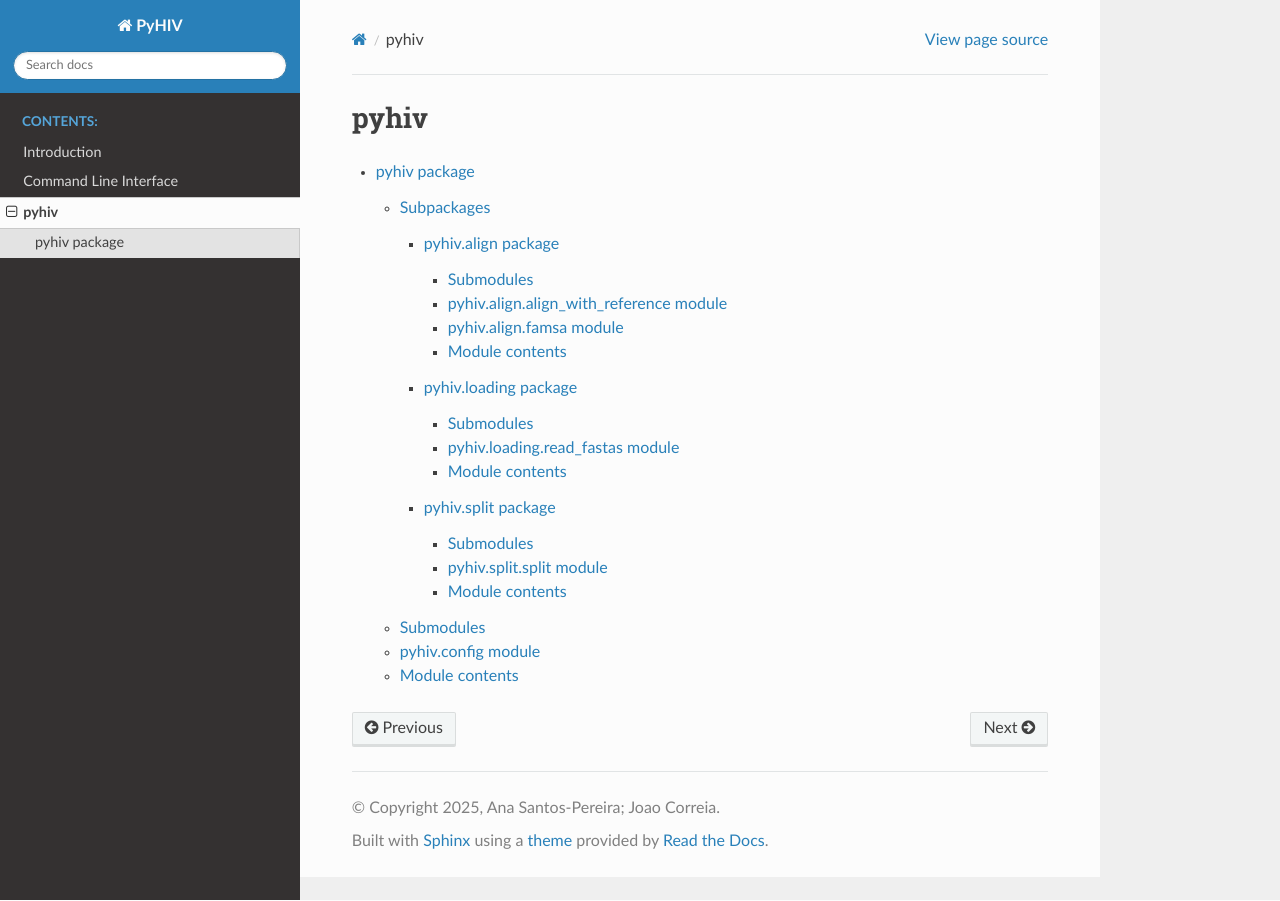
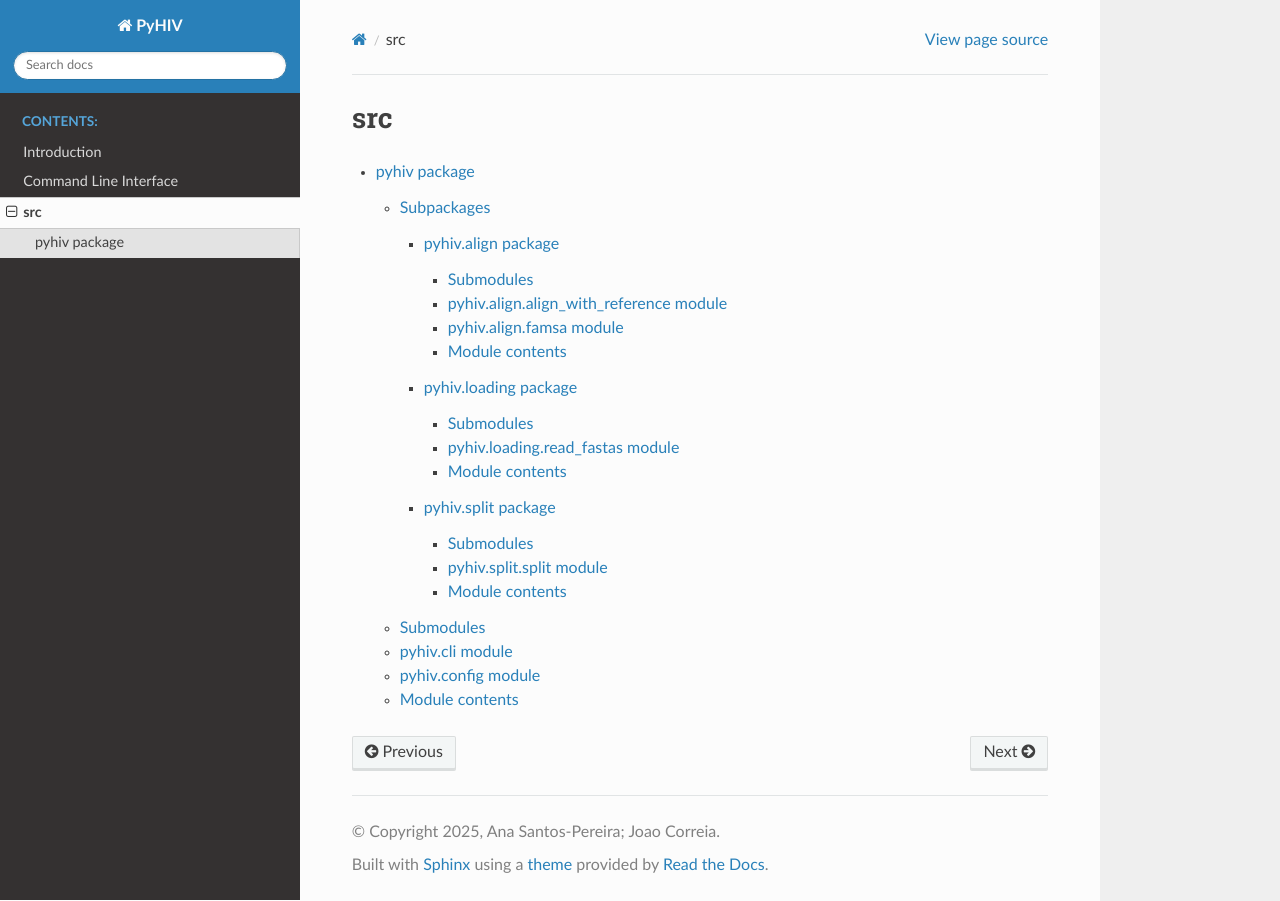
Before and after one commit to anaapspereira/PyHIV, a Sphinx documentation site: the page built from docs/source/modules.rst, in a window 1280 px wide. Built offline with Sphinx 7.4.7 and the Read the Docs theme 3.1.0, drawn with Linux system fonts in a browser that asks for light colours.

Commit message:
[UPDATE] sphinx docs

```diff
--- a/docs/source/modules.rst
+++ b/docs/source/modules.rst
@@ -1,5 +1,5 @@
-pyhiv
-=====
+src
+===
 
 .. toctree::
    :maxdepth: 4
--- a/docs/source/pyhiv.rst
+++ b/docs/source/pyhiv.rst
@@ -14,6 +14,14 @@ Subpackages
 Submodules
 ----------
 
+pyhiv.cli module
+----------------
+
+.. automodule:: pyhiv.cli
+   :members:
+   :undoc-members:
+   :show-inheritance:
+
 pyhiv.config module
 -------------------
 
```
